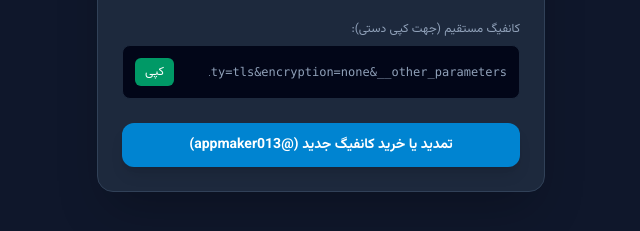
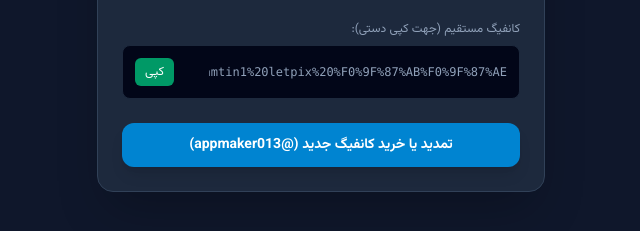
Before and after one commit to sam013ff/sub, a plain HTML site: page sub/dwidhepqld-ramtin1/index.html in a window 1280 px wide. Shown: the part 401-632 px from the top of the page, 319-959 px from the left. Drawn offline with nearby package versions, Linux system fonts and the light colour scheme.

Commit message:
Update index.html

```diff
--- a/sub/dwidhepqld-ramtin1/index.html
+++ b/sub/dwidhepqld-ramtin1/index.html
@@ -15,7 +15,7 @@
         const is_active = true;
 
         // کانفیگ خام برای نمایش به مشتری
-        const rawConfig = "vless://394f6981-a782-4779-9a85-e6cf22935d93@152.233.35.228:8443?security=tls&encryption=none&__other_parameters__";
+        const rawConfig = "vless://f5a25ee5-ff24-41b0-80e8-ccafdc866614@193.233.23.121:40611?security=none&encryption=none&headerType=none&type=tcp#dwidhepqld-ramtin1%20letpix%20%F0%9F%87%AB%F0%9F%87%AE__";
     </script>
 
     <div class="w-full max-w-md bg-slate-800 rounded-2xl shadow-2xl border border-slate-700 p-6 space-y-6">
```
